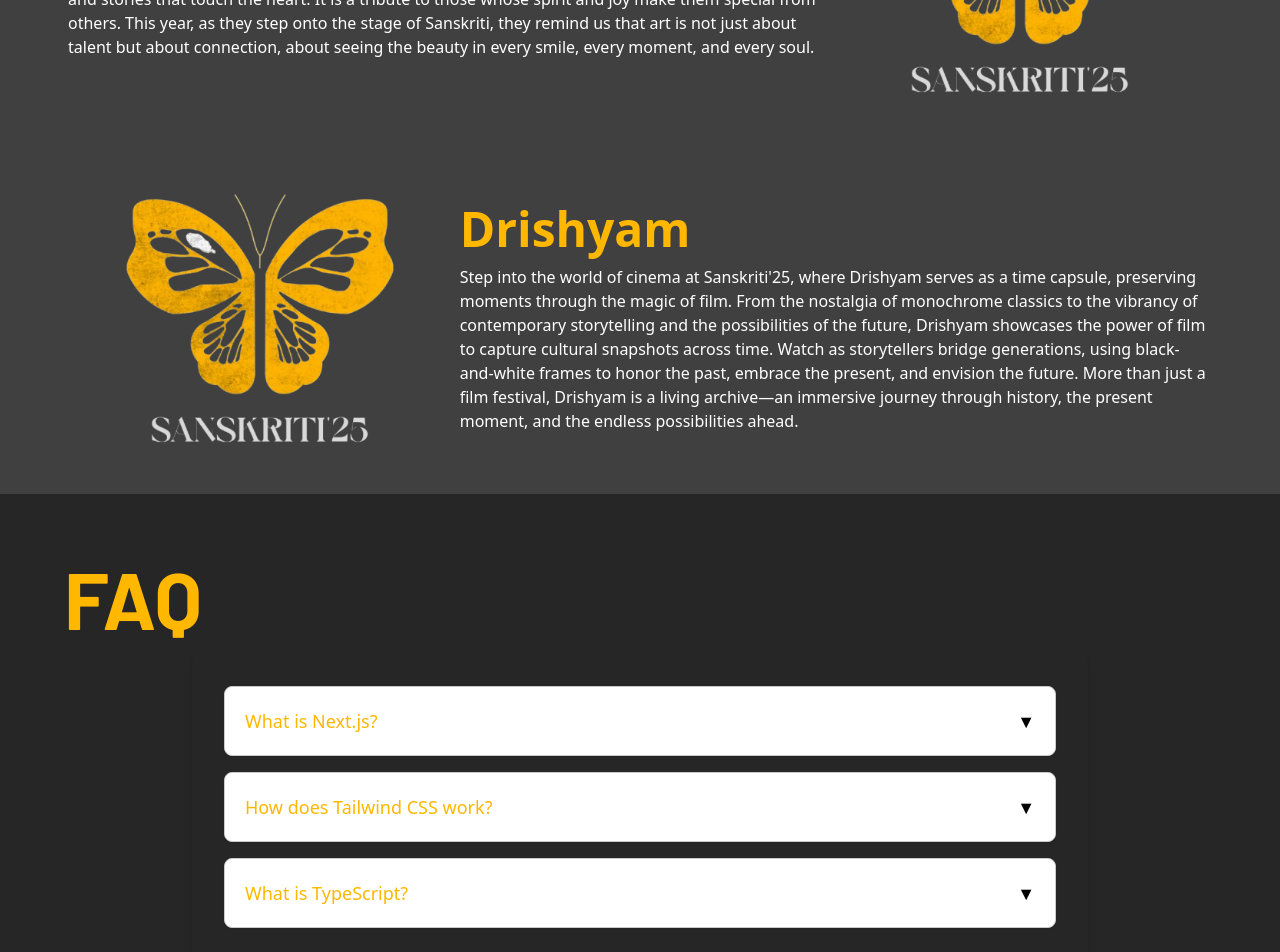
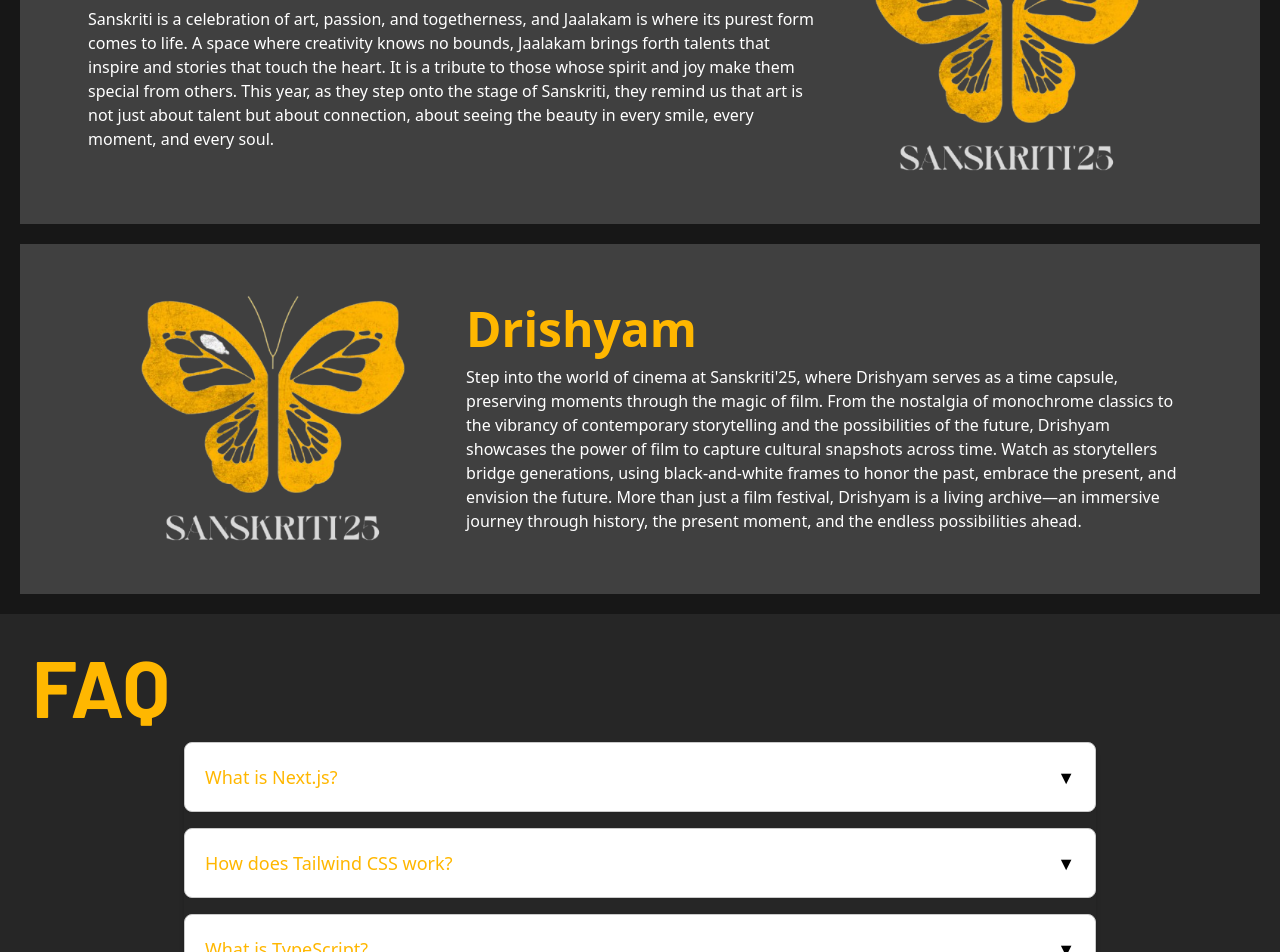
Before and after one commit to BifinJ/sanskriti-25, a Next.js app: page / in a window 1280 px wide. Shown: the part 4000-4952 px from the top of the page. Built offline with nearby package versions, Linux system fonts and the light colour scheme.

Commit message:
fix events and faq

```diff
--- a/src/sections/events.tsx
+++ b/src/sections/events.tsx
@@ -2,17 +2,11 @@
 
 import { main_events } from "@/data/events";
 import { AnimatePresence, motion } from "framer-motion";
-import { useEffect, useRef, useState } from "react";
+import { useRef } from "react";
 
 export default function Events() {
 
   const ref = useRef<HTMLDivElement>(null);
-
-  const [isSmallScreen, setIsSmallScreen] = useState(false);
-  useEffect(() => {
-    if(window.innerWidth < 768)
-      setIsSmallScreen(true);
-  })
 
   // Framer Motion Variants for Typing Effect
   const typingVariants = {
@@ -33,24 +27,25 @@ export default function Events() {
   return (
     <AnimatePresence>
       <section
-        className="flex flex-col justify-start w-full bg-neutral-900 text-primary min-h-[200dvh]"
+        className="flex flex-col justify-start w-full bg-neutral-900 text-primary min-h-[200dvh] p-5"
         ref={ref}
       >
         <h1 className=" section-heading !text-left !text-primary p-3">Events</h1>
+        <div className=" w-full flex flex-col items-center justify-center gap-5">
           {main_events.map((event, index) => (
             <motion.div
               key={index}
-            initial={isSmallScreen? { padding: "2rem", height: "800px"} : { padding: "4rem", height: "350px"}}
-            whileInView={isSmallScreen? { padding: "0rem", height: "800px"} : { padding: "0rem", height: "350px"}}
-            exit={isSmallScreen ? { padding: "2rem", height: "800px" } : { padding: "4rem", height: "350px" }}
+              initial={{ scale:0.85 }}
+              whileInView={{ scale: 1 }}
+              exit={{ scale: 0.85 }}
               transition={{ duration: 0.5, ease: "easeInOut" }}
-            viewport={{ once: false, amount: 1 }}
-            className="bg-neutral-900 overflow-y-hidden"
+              viewport={{ once: false, amount: 0.5 }}
+              className="bg-neutral-900 overflow-y-hidden w-full"
             >
-            <motion.div
+              <div
                 className={`flex flex-col ${index % 2 == 0 ? "md:flex-row": "md:flex-row-reverse"} items-center h-fit md:h-[350px] bg-neutral-700 p-2 md:p-16`}
               >
-              <div className="w-1/2 md:w-[34%] flex items-center justify-center">
+                <div className="w-3/4 md:w-[34%] flex items-center justify-center">
                   <img src={event.event_image} alt="" className="w-96" />
                 </div>
                 <div className="w-full p-1 md:w-[66%] flex flex-col gap-3">
@@ -68,7 +63,6 @@ export default function Events() {
                       </motion.span>
                     ))}
                   </motion.h1>
-
                   {/* Full paragraph appearing gradually */}
                   <motion.p
                     initial={{ opacity: 0, y: 10 }}
@@ -89,9 +83,10 @@ export default function Events() {
                     ):
                     (<></>)}
                 </div>
-            </motion.div>
+              </div>
             </motion.div>
           ))}
+        </div>
       </section>
     </AnimatePresence>
   )
--- a/src/sections/faq.tsx
+++ b/src/sections/faq.tsx
@@ -16,9 +16,9 @@ const FAQ = () => {
   };
 
   return (
-    <section className="bg-neutral-800 p-16">
+    <section className="bg-neutral-800 p-8">
     <h2 className="section-heading !text-primary mb-4">FAQ</h2>
-      <div className="max-w-4xl mx-auto p-8 bg-neutral-800 rounded-lg shadow-md">
+      <div className="w-full md:w-3/4 mx-auto bg-neutral-800 rounded-lg shadow-md">
         <div className="space-y-4">
           {faqs.map((faq, index) => (
             <div
```
Lines whose indentation alone changed are shown as unchanged.
